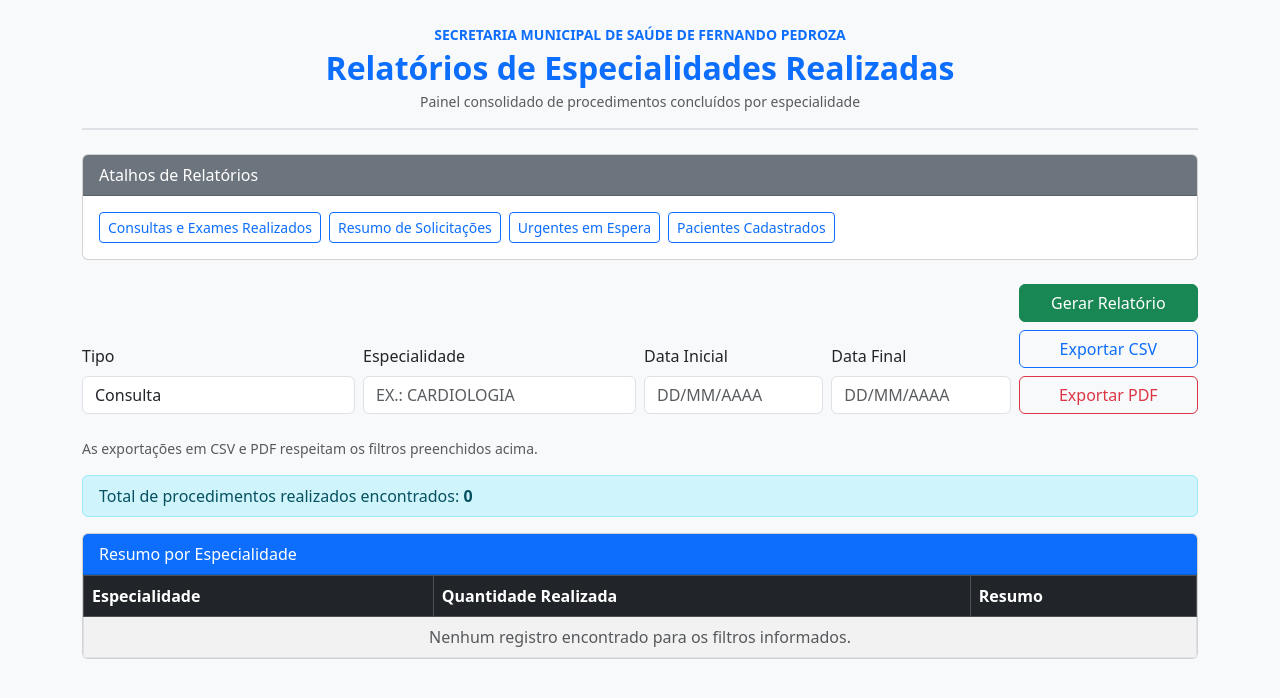
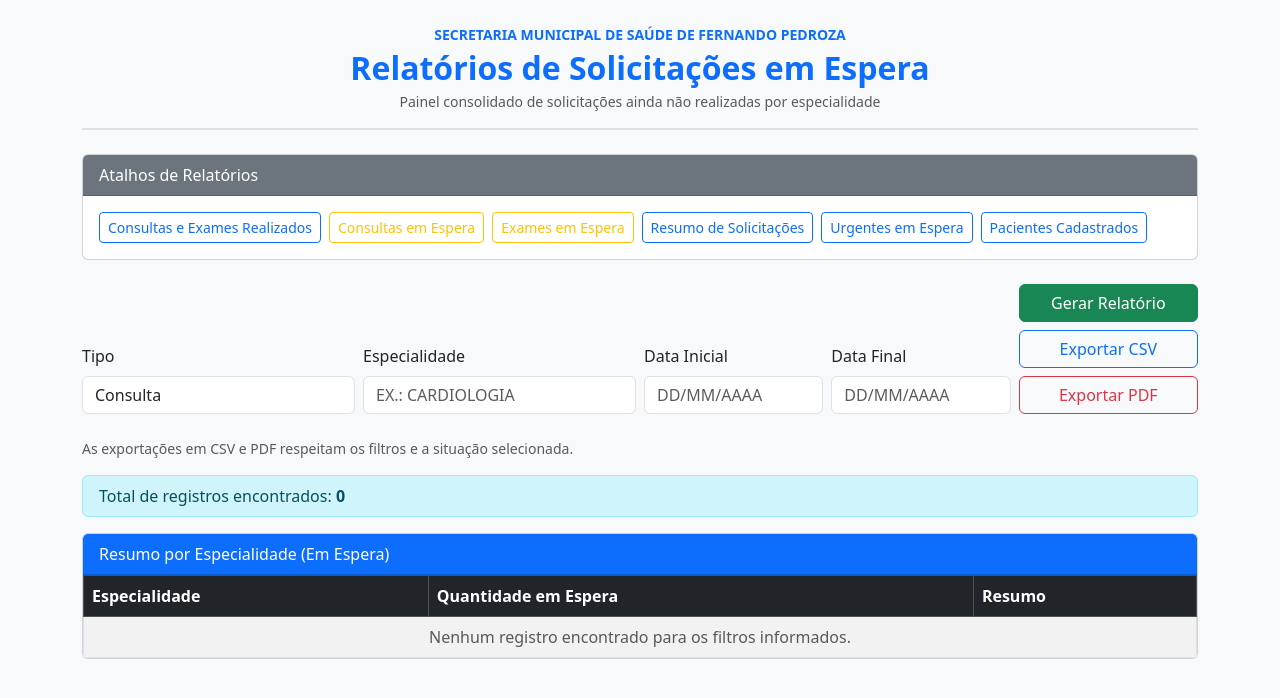
Before and after one commit to diegorafa87/GestaoRegulacao, a Flask app: page /relatorios?tipo=CONSULTA&situacao=EM_ESPERA in a window 1280 px wide. Shown: the part 56-754 px from the top of the page. Run offline with Flask 3, Linux system fonts and the light colour scheme; the visitor is signed in with stand-in values (Sample User, id 1); data that the repository does not hold is empty; some libraries are stand-ins or nearby versions.

Commit message:
Adiciona atalhos de consultas e exames em espera nos relatórios

```diff
--- a/app.py
+++ b/app.py
@@ -906,25 +906,32 @@ def pesquisar():
 def relatorios():
     tipo = request.args.get('tipo', '').strip().upper()
     especialidade = request.args.get('especialidade', '').strip()
+    situacao = request.args.get('situacao', 'REALIZADOS').strip().upper()
     data_inicio_raw = request.args.get('data_inicio', '').strip()
     data_fim_raw = request.args.get('data_fim', '').strip()
     formato = request.args.get('formato', 'html').strip().lower()
 
+    if situacao not in ('REALIZADOS', 'EM_ESPERA'):
+        situacao = 'REALIZADOS'
+
     data_inicio = normalizar_data_para_iso(data_inicio_raw) if data_inicio_raw else ''
     data_fim = normalizar_data_para_iso(data_fim_raw) if data_fim_raw else ''
 
-    filtros_aplicados = bool(tipo or especialidade or data_inicio_raw or data_fim_raw)
+    filtros_aplicados = bool(tipo or especialidade or data_inicio_raw or data_fim_raw or situacao == 'EM_ESPERA')
 
     query_resumo = '''
         SELECT
             s.especialidade,
-            COUNT(*) AS total_realizados
+            COUNT(*) AS total_registros
         FROM solicitacao s
-        WHERE s.data_realizacao IS NOT NULL
-          AND TRIM(s.data_realizacao) <> ''
-          AND UPPER(s.tipo) IN ('CONSULTA', 'EXAME')
+        WHERE UPPER(s.tipo) IN ('CONSULTA', 'EXAME')
     '''
     params_resumo = []
+
+    if situacao == 'EM_ESPERA':
+        query_resumo += " AND (s.data_realizacao IS NULL OR TRIM(s.data_realizacao) = '')"
+    else:
+        query_resumo += " AND s.data_realizacao IS NOT NULL AND TRIM(s.data_realizacao) <> ''"
 
     if tipo in ('CONSULTA', 'EXAME'):
         query_resumo += ' AND UPPER(s.tipo) = %s'
@@ -936,11 +943,17 @@ def relatorios():
         params_resumo.append(valor)
 
     if data_inicio:
-        query_resumo += ' AND s.data_realizacao >= %s'
+        if situacao == 'EM_ESPERA':
+            query_resumo += ' AND s.data_entrada >= %s'
+        else:
+            query_resumo += ' AND s.data_realizacao >= %s'
         params_resumo.append(data_inicio)
 
     if data_fim:
-        query_resumo += ' AND s.data_realizacao <= %s'
+        if situacao == 'EM_ESPERA':
+            query_resumo += ' AND s.data_entrada <= %s'
+        else:
+            query_resumo += ' AND s.data_realizacao <= %s'
         params_resumo.append(data_fim)
 
     query_resumo += ' GROUP BY s.especialidade ORDER BY total_realizados DESC, s.especialidade'
@@ -968,7 +981,8 @@ def relatorios():
         csv_content = output.getvalue()
         output.close()
 
-        nome_arquivo = f"relatorio_realizados_{datetime.now().strftime('%Y%m%d_%H%M%S')}.csv"
+        prefixo_arquivo = 'relatorio_em_espera' if situacao == 'EM_ESPERA' else 'relatorio_realizados'
+        nome_arquivo = f"{prefixo_arquivo}_{datetime.now().strftime('%Y%m%d_%H%M%S')}.csv"
         return Response(
             '\ufeff' + csv_content,
             mimetype='text/csv; charset=utf-8',
@@ -987,7 +1001,8 @@ def relatorios():
             data_fim_raw,
             total_registros
         )
-        nome_arquivo = f"relatorio_realizados_{datetime.now().strftime('%Y%m%d_%H%M%S')}.pdf"
+        prefixo_arquivo = 'relatorio_em_espera' if situacao == 'EM_ESPERA' else 'relatorio_realizados'
+        nome_arquivo = f"{prefixo_arquivo}_{datetime.now().strftime('%Y%m%d_%H%M%S')}.pdf"
         return Response(
             pdf_content,
             mimetype='application/pdf',
@@ -1002,6 +1017,7 @@ def relatorios():
         'relatorios.html',
         tipo=tipo,
         especialidade=especialidade,
+        situacao=situacao,
         data_inicio=data_inicio_raw,
         data_fim=data_fim_raw,
         filtros_aplicados=filtros_aplicados,
--- a/templates/relatorios.html
+++ b/templates/relatorios.html
@@ -3,14 +3,28 @@
 {% block content %}
 <div class="text-center mb-4 pb-3 border-bottom border-2">
     <div class="text-primary fw-bold text-uppercase small mb-1">Secretaria Municipal de Saúde de Fernando Pedroza</div>
-    <h2 class="mb-1 fw-bold text-primary">Relatórios de Especialidades Realizadas</h2>
-    <div class="text-muted small">Painel consolidado de procedimentos concluídos por especialidade</div>
+    <h2 class="mb-1 fw-bold text-primary">
+        {% if situacao == 'EM_ESPERA' %}
+            Relatórios de Solicitações em Espera
+        {% else %}
+            Relatórios de Especialidades Realizadas
+        {% endif %}
+    </h2>
+    <div class="text-muted small">
+        {% if situacao == 'EM_ESPERA' %}
+            Painel consolidado de solicitações ainda não realizadas por especialidade
+        {% else %}
+            Painel consolidado de procedimentos concluídos por especialidade
+        {% endif %}
+    </div>
 </div>
 
 <div class="card mb-4">
     <div class="card-header bg-secondary text-white">Atalhos de Relatórios</div>
     <div class="card-body d-flex flex-wrap gap-2">
         <a class="btn btn-outline-primary btn-sm" href="/relatorios">Consultas e Exames Realizados</a>
+        <a class="btn btn-outline-warning btn-sm" href="/relatorios?tipo=CONSULTA&situacao=EM_ESPERA">Consultas em Espera</a>
+        <a class="btn btn-outline-warning btn-sm" href="/relatorios?tipo=EXAME&situacao=EM_ESPERA">Exames em Espera</a>
         <a class="btn btn-outline-primary btn-sm" href="/solicitacoes">Resumo de Solicitações</a>
         <a class="btn btn-outline-primary btn-sm" href="/solicitacoes?status=URGENTE">Urgentes em Espera</a>
         <a class="btn btn-outline-primary btn-sm" href="/pacientes">Pacientes Cadastrados</a>
@@ -18,6 +32,7 @@
 </div>
 
 <form method="get" class="row g-2 align-items-end mb-4">
+    <input type="hidden" name="situacao" value="{{ situacao if situacao else 'REALIZADOS' }}">
     <div class="col-md-3">
         <label class="form-label">Tipo</label>
         <select name="tipo" class="form-control">
@@ -46,23 +61,29 @@
 </form>
 
 <div class="text-muted small mb-3">
-    As exportações em CSV e PDF respeitam os filtros preenchidos acima.
+    As exportações em CSV e PDF respeitam os filtros e a situação selecionada.
 </div>
 
 {% if filtros_aplicados %}
 <div class="alert alert-info py-2">
-    Total de procedimentos realizados encontrados: <strong>{{ total_registros }}</strong>
+    Total de registros encontrados: <strong>{{ total_registros }}</strong>
 </div>
 {% endif %}
 
 <div class="card mb-4">
-    <div class="card-header bg-primary text-white">Resumo por Especialidade</div>
+    <div class="card-header bg-primary text-white">
+        {% if situacao == 'EM_ESPERA' %}
+            Resumo por Especialidade (Em Espera)
+        {% else %}
+            Resumo por Especialidade (Realizados)
+        {% endif %}
+    </div>
     <div class="table-responsive">
         <table class="table table-striped table-bordered mb-0">
             <thead class="table-dark">
                 <tr>
                     <th>Especialidade</th>
-                    <th>Quantidade Realizada</th>
+                    <th>{% if situacao == 'EM_ESPERA' %}Quantidade em Espera{% else %}Quantidade Realizada{% endif %}</th>
                     <th>Resumo</th>
                 </tr>
             </thead>
@@ -72,7 +93,13 @@
                 <tr>
                     <td>{{ r[0] if r[0] else '-' }}</td>
                     <td>{{ r[1] }}</td>
-                    <td>{{ r[1] }} {{ r[0] if r[0] else 'procedimentos sem especialidade informada' }}</td>
+                    <td>
+                        {% if situacao == 'EM_ESPERA' %}
+                            {{ r[1] }} {{ r[0] if r[0] else 'solicitações sem especialidade informada' }} em espera
+                        {% else %}
+                            {{ r[1] }} {{ r[0] if r[0] else 'procedimentos sem especialidade informada' }}
+                        {% endif %}
+                    </td>
                 </tr>
                 {% endfor %}
             {% else %}
```
